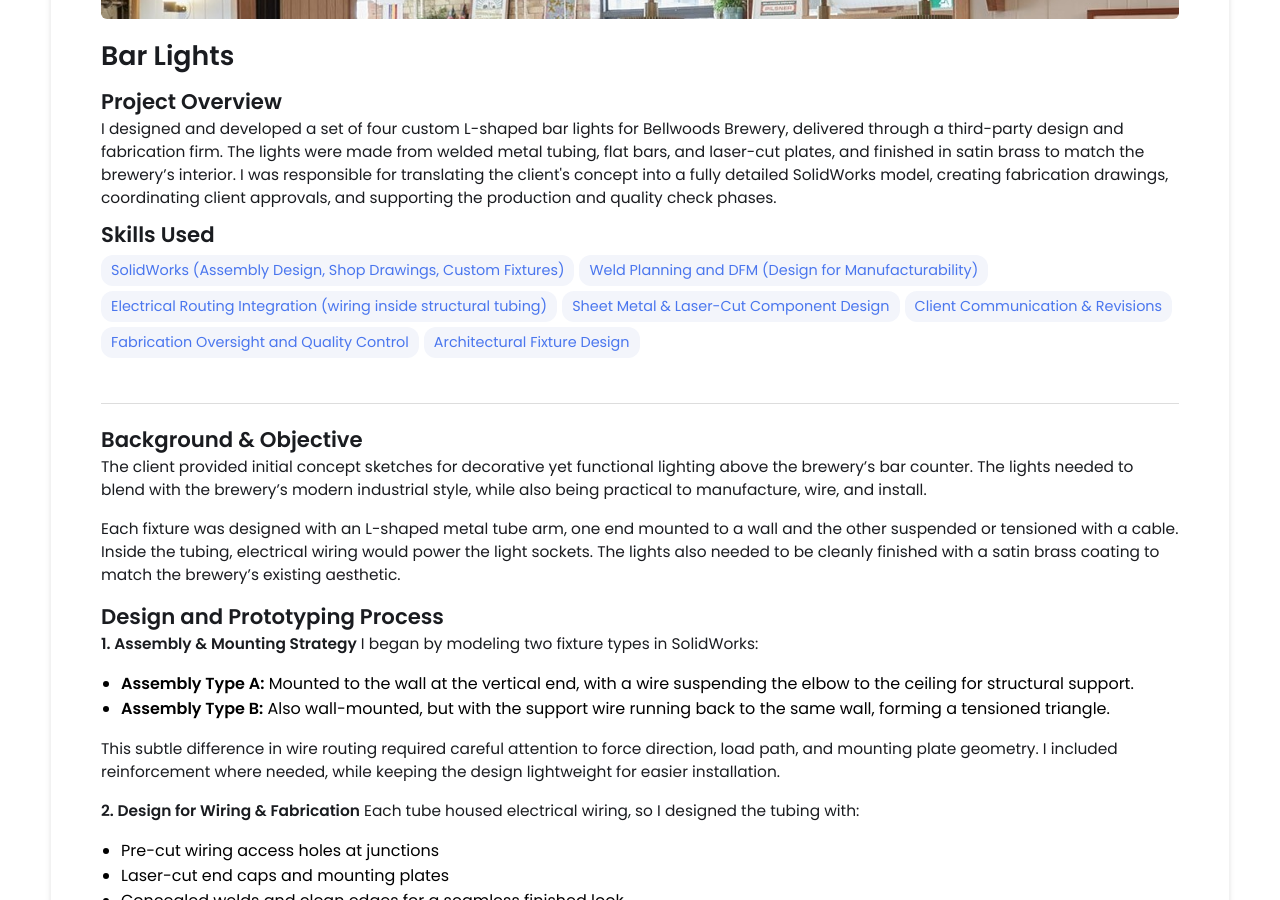
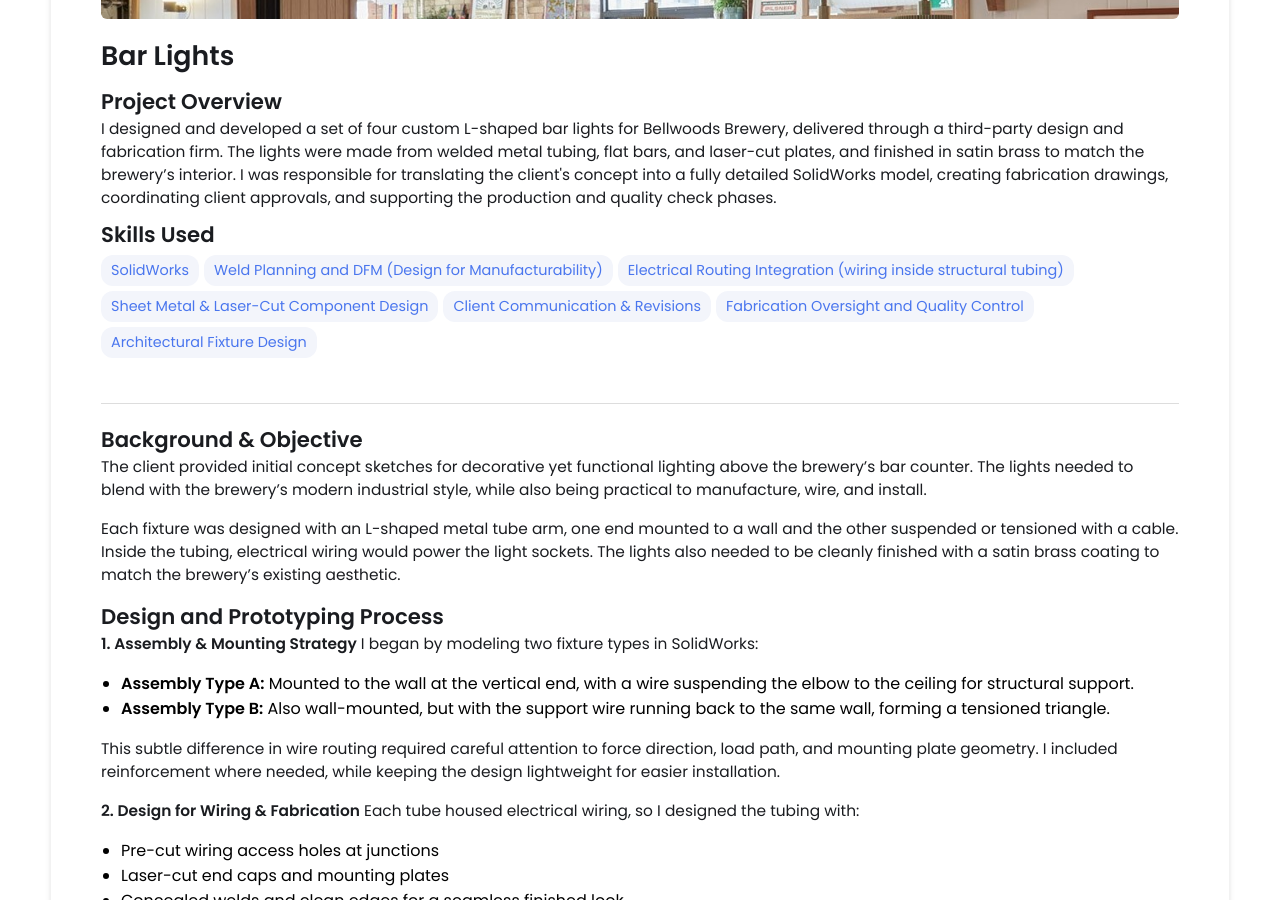
Before and after one commit to Rob-V-Eng/rob-v-eng.github.io, a Jekyll site: the page built from _projects/2.-Bar-Lights/index.md, in a window 1280 px wide and 900 px high, scrolled down 471 px. Built offline with Jekyll 4.4.1, drawn with Linux system fonts in a browser that asks for light colours.

Commit message:
Update index.md

```diff
--- a/_projects/2.-Bar-Lights/index.md
+++ b/_projects/2.-Bar-Lights/index.md
@@ -4,7 +4,7 @@ title: Bar Lights
 description:  I designed and developed a set of four custom L-shaped bar lights for Bellwoods Brewery, delivered through a third-party design and fabrication firm. The lights were made from welded metal tubing, flat bars, and laser-cut plates, and finished in satin brass to match the brewery’s interior. I was responsible for translating the client's concept into a fully detailed SolidWorks model, creating fabrication drawings, coordinating client approvals, and supporting the production and quality check phases.
 
 skills:
-  - SolidWorks (Assembly Design, Shop Drawings, Custom Fixtures)
+  - SolidWorks
   - Weld Planning and DFM (Design for Manufacturability)
   - Electrical Routing Integration (wiring inside structural tubing)
   - Sheet Metal & Laser-Cut Component Design
```
